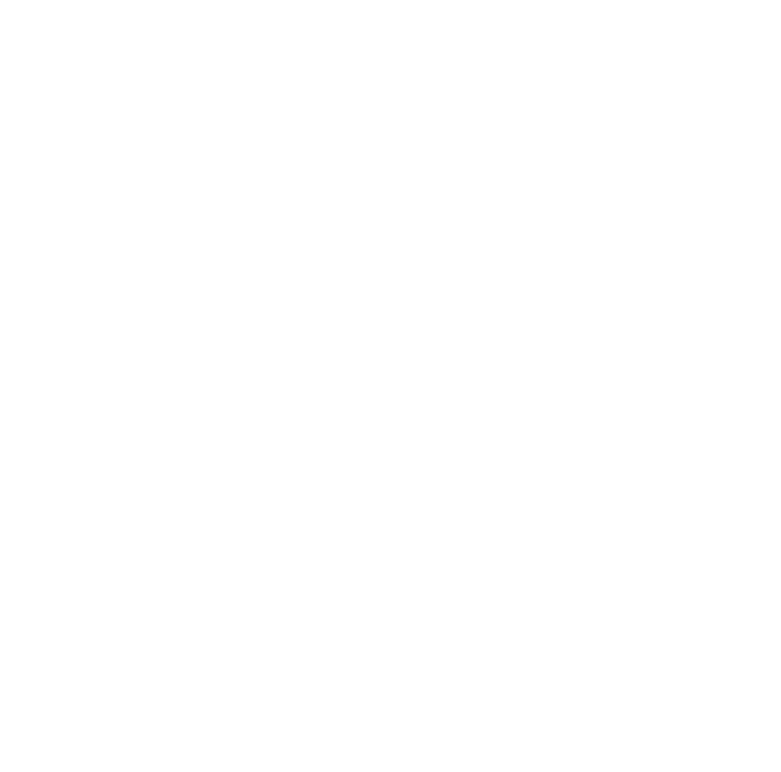
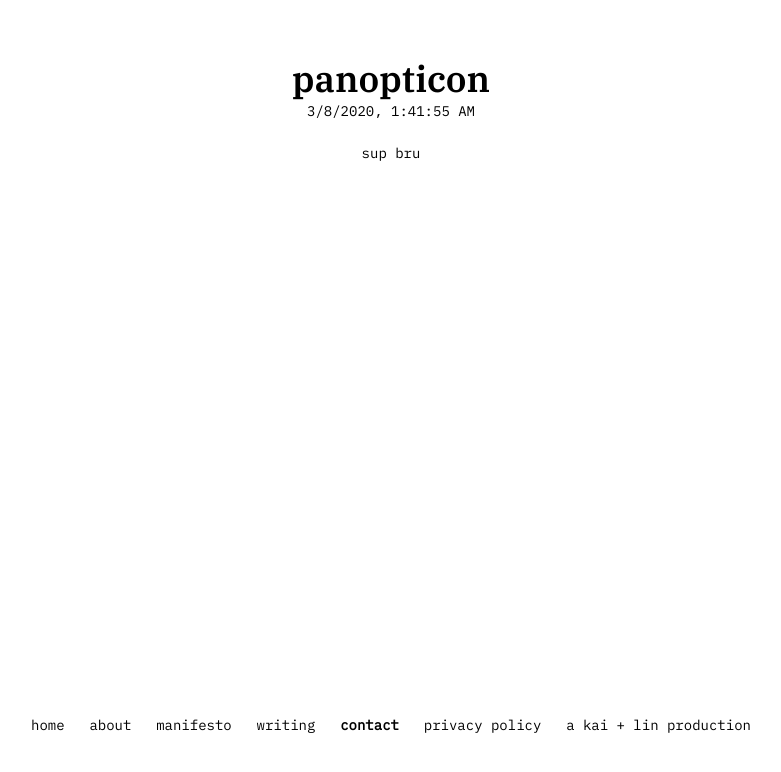
Before and after one commit to ryanyma/panopticon, a React (Create React App) app: page /contact in a window 1280 px wide. Shown: the top 772 px of the page, without its empty margins (249-1030 px from the left). Built offline with nearby package versions, Linux system fonts and the light colour scheme.

Commit message:
set up other pages and bold active link

```diff
--- a/src/routes/Home.js
+++ b/src/routes/Home.js
@@ -1,6 +1,6 @@
 import React from 'react';
 import styled from 'styled-components';
-import { Link } from 'react-router-dom';
+import { Redirect, Link, useLocation } from 'react-router-dom';
 import { PROJECTS, NAVIGATIONS } from '../constants';
 
 const AppLayout = styled.div`
@@ -27,7 +27,7 @@
   position: relative;
 `;
 
-const ProjectWrapper = styled.div`
+const Wrapper = styled.div`
   grid-row: 2;
   grid-column: 2;
   margin: 0 auto;
@@ -83,23 +83,78 @@
   }
 `;
 
+const BoldFooterListItem = styled(FooterListItem)`
+  font-weight: bold;
+`;
+
 const StyledLink = styled(Link)`
   text-decoration: none;
 `;
 
-const navigation = name => (
-  <StyledLink key={`names-${name}`} to={`/${name}`}>
-    <FooterListItem>{name}</FooterListItem>
-  </StyledLink>
-);
+const navigation = (name, pageUrl) => {
+  if (pageUrl.substr(1) === name || (pageUrl === '/' && name === 'home')) {
+    return (
+      <StyledLink key={`${name}`} to={`/${name}`}>
+        <BoldFooterListItem>{name}</BoldFooterListItem>
+      </StyledLink>
+    );
+  }
+
+  if (name === 'home') {
+    return (
+      <StyledLink key={`${name}`} to="/">
+        <FooterListItem>{name}</FooterListItem>
+      </StyledLink>
+    );
+  }
+
+  if (name === 'privacy policy') {
+    if (pageUrl.split('+').length === 2) {
+      return (
+        <StyledLink key={`${name}`} to="/privacy+policy">
+          <BoldFooterListItem>{name}</BoldFooterListItem>
+        </StyledLink>
+      );
+    }
+    return (
+      <StyledLink key={`${name}`} to="/privacy+policy">
+        <FooterListItem>{name}</FooterListItem>
+      </StyledLink>
+    );
+  }
+
+  if (name === 'a kai + lin production') {
+    if (pageUrl.slice(1) === 'production' && name[-1] === pageUrl[-1]) {
+      return (
+        <StyledLink key={`${name}`} to="/privacy+policy">
+          <BoldFooterListItem>{name}</BoldFooterListItem>
+        </StyledLink>
+      );
+    }
+    return (
+      <StyledLink key={`${name}`} to="/production">
+        <FooterListItem>{name}</FooterListItem>
+      </StyledLink>
+    );
+  }
+
+  return (
+    <StyledLink key={`${name}`} to={`/${name}`}>
+      <FooterListItem>{name}</FooterListItem>
+    </StyledLink>
+  );
+};
 
 const project = name => (
-  <StyledLink key={`names-${name}`} to={`/${name}`}>
+  <StyledLink key={`${name}`} to={`/${name}`}>
     <ProjectListItem>{name}</ProjectListItem>
   </StyledLink>
 );
 
 function Home() {
+  const locationObj = useLocation();
+  const pageUrl = locationObj.pathname;
+
   return (
     <AppLayout>
       <StyledHeader>
@@ -108,11 +163,43 @@
           <p>{new Date().toLocaleString()}</p>
         </StyledHGroup>
       </StyledHeader>
-      <ProjectWrapper>
-        <ProjectList>{PROJECTS.map(p => project(p))}</ProjectList>
-      </ProjectWrapper>
+      {pageUrl === '/' || pageUrl === '/home' ? (
+        <Wrapper>
+          <ProjectList>{PROJECTS.map(p => project(p))}</ProjectList>
+        </Wrapper>
+      ) : null}
+      {pageUrl === '/about' ? (
+        <Wrapper>
+          <p> sup bru</p>
+        </Wrapper>
+      ) : null}
+      {pageUrl === '/manifesto' ? (
+        <Wrapper>
+          <p> sup bru</p>
+        </Wrapper>
+      ) : null}
+      {pageUrl === '/writing' ? (
+        <Wrapper>
+          <p> sup bru</p>
+        </Wrapper>
+      ) : null}
+      {pageUrl === '/contact' ? (
+        <Wrapper>
+          <p> sup bru</p>
+        </Wrapper>
+      ) : null}
+      {pageUrl === '/privacy+policy' ? (
+        <Wrapper>
+          <p> sup bru</p>
+        </Wrapper>
+      ) : null}
+      {pageUrl === '/production' ? (
+        <Wrapper>
+          <p> sup bru</p>
+        </Wrapper>
+      ) : null}
       <FooterWrapper>
-        <FooterList>{NAVIGATIONS.map(n => navigation(n))}</FooterList>
+        <FooterList>{NAVIGATIONS.map(n => navigation(n, pageUrl))}</FooterList>
       </FooterWrapper>
     </AppLayout>
   );
--- a/src/routes/index.js
+++ b/src/routes/index.js
@@ -5,7 +5,13 @@
 export default () => (
   <BrowserRouter>
     <Switch>
-      <Route path="/" exact component={Home} />
+      <Route key="home-page" exact path="/" component={Home} />
+      <Route key="about-page" exact path="/about" component={Home} />
+      <Route key="manifesto-page" exact path="/manifesto" component={Home} />
+      <Route key="writing-page" exact path="/writing" component={Home} />
+      <Route key="writing-page" exact path="/contact" component={Home} />
+      <Route key="contact-page" exact path="/privacy+policy" component={Home} />
+      <Route key="contact-page" exact path="/production" component={Home} />
     </Switch>
   </BrowserRouter>
 );
```
